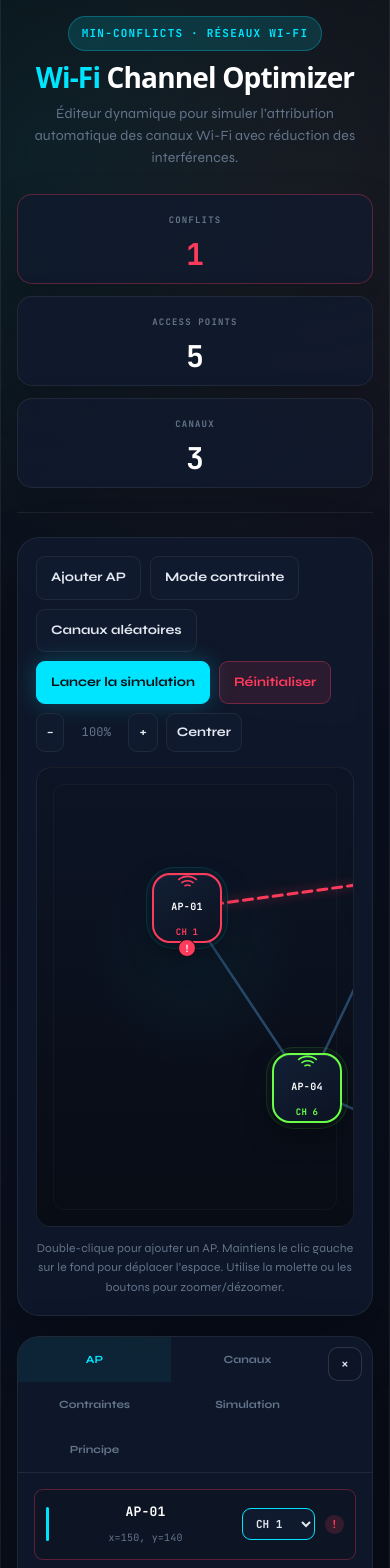
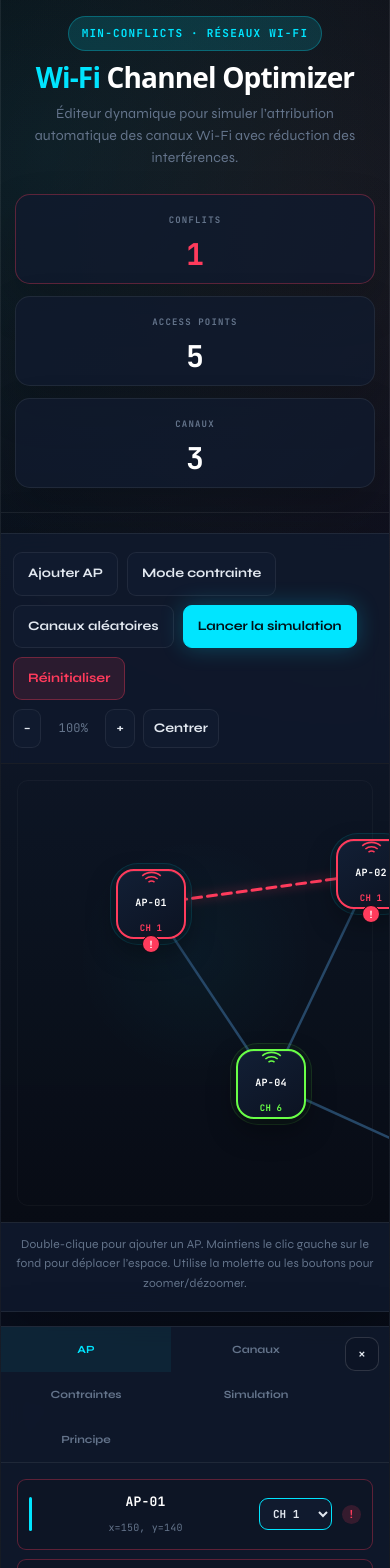
Before and after one commit to raph2611toky/heurestiqueminconflict, a React (Vite) app: page / in a window 390 px wide. Shown: the top 1568 px of the page. Built offline with nearby package versions, Linux system fonts and the light colour scheme.

Commit message:
commit change

```diff
--- a/src/App.css
+++ b/src/App.css
@@ -37,8 +37,16 @@
   box-sizing: border-box;
 }
 
+html,
+body,
+#root {
+  width: 100%;
+  min-height: 100%;
+  margin: 0;
+  padding: 0;
+}
+
 body {
-  margin: 0;
   min-height: 100vh;
   font-family: "Syne", system-ui, sans-serif;
   background:
@@ -46,6 +54,7 @@ body {
     radial-gradient(circle at 80% 12%, rgba(255, 107, 53, 0.07), transparent 30%),
     linear-gradient(135deg, #070b12 0%, #0a1020 46%, #070b12 100%);
   color: var(--text);
+  overflow-x: hidden;
 }
 
 button,
@@ -59,10 +68,10 @@ button {
 }
 
 .app {
-  width: min(1480px, 100%);
+  width: 100%;
   min-height: 100vh;
-  margin: 0 auto;
-  padding: 24px 28px 40px;
+  margin: 0;
+  padding: 24px 0 40px;
 }
 
 .header {
@@ -70,8 +79,8 @@ button {
   align-items: flex-end;
   justify-content: space-between;
   gap: 24px;
-  padding-bottom: 24px;
-  margin-bottom: 24px;
+  padding: 0 18px 24px;
+  margin-bottom: 20px;
   border-bottom: 1px solid var(--border);
 }
 
@@ -163,10 +172,12 @@ button {
 }
 
 .main-layout {
+  width: 100%;
   display: grid;
   grid-template-columns: minmax(0, 1fr) 410px;
-  gap: 20px;
+  gap: 14px;
   align-items: start;
+  padding: 0;
   transition: grid-template-columns 0.25s ease;
 }
 
@@ -177,21 +188,27 @@ button {
 .editor-section,
 .side-panel {
   border: 1px solid var(--border);
-  border-radius: var(--radius-lg);
   background: rgba(16, 26, 46, 0.82);
   box-shadow: 0 24px 60px rgba(0, 0, 0, 0.26);
   backdrop-filter: blur(10px);
 }
 
 .editor-section {
-  padding: 18px;
+  padding: 18px 0;
+  border-left: none;
+  border-radius: 0 var(--radius-lg) var(--radius-lg) 0;
+}
+
+.side-panel {
+  border-radius: var(--radius-lg) 0 0 var(--radius-lg);
+  border-right: none;
 }
 
 .toolbar {
   display: flex;
   flex-wrap: wrap;
   gap: 9px;
-  margin-bottom: 15px;
+  margin: 0 18px 15px;
 }
 
 .btn {
@@ -286,10 +303,14 @@ button {
 
 .canvas {
   position: relative;
+  width: 100%;
   height: 620px;
   overflow: hidden;
-  border: 1px solid var(--border);
-  border-radius: var(--radius);
+  border-top: 1px solid var(--border);
+  border-bottom: 1px solid var(--border);
+  border-left: none;
+  border-right: none;
+  border-radius: 0;
   background:
     radial-gradient(circle at 50% 42%, rgba(0, 229, 255, 0.04), transparent 36%),
     linear-gradient(180deg, rgba(13, 21, 37, 0.96), rgba(8, 12, 20, 0.98));
@@ -577,14 +598,14 @@ button {
 }
 
 .canvas-hint {
-  margin-top: 12px;
+  margin: 12px 18px 0;
   color: var(--text-muted);
   font-size: 12px;
   line-height: 1.6;
 }
 
 .simulation-controls {
-  margin-top: 14px;
+  margin: 14px 18px 0;
   padding: 14px;
   border: 1px solid var(--border);
   border-radius: var(--radius);
@@ -1161,6 +1182,14 @@ select:focus {
   .main-layout,
   .panel-collapsed .main-layout {
     grid-template-columns: 1fr;
+    gap: 14px;
+  }
+
+  .editor-section,
+  .side-panel {
+    border-left: none;
+    border-right: none;
+    border-radius: 0;
   }
 
   .header {
@@ -1184,7 +1213,19 @@ select:focus {
 
 @media (max-width: 680px) {
   .app {
-    padding: 16px;
+    padding: 16px 0 24px;
+  }
+
+  .header {
+    padding-left: 14px;
+    padding-right: 14px;
+  }
+
+  .toolbar,
+  .canvas-hint,
+  .simulation-controls {
+    margin-left: 12px;
+    margin-right: 12px;
   }
 
   .canvas {
```
